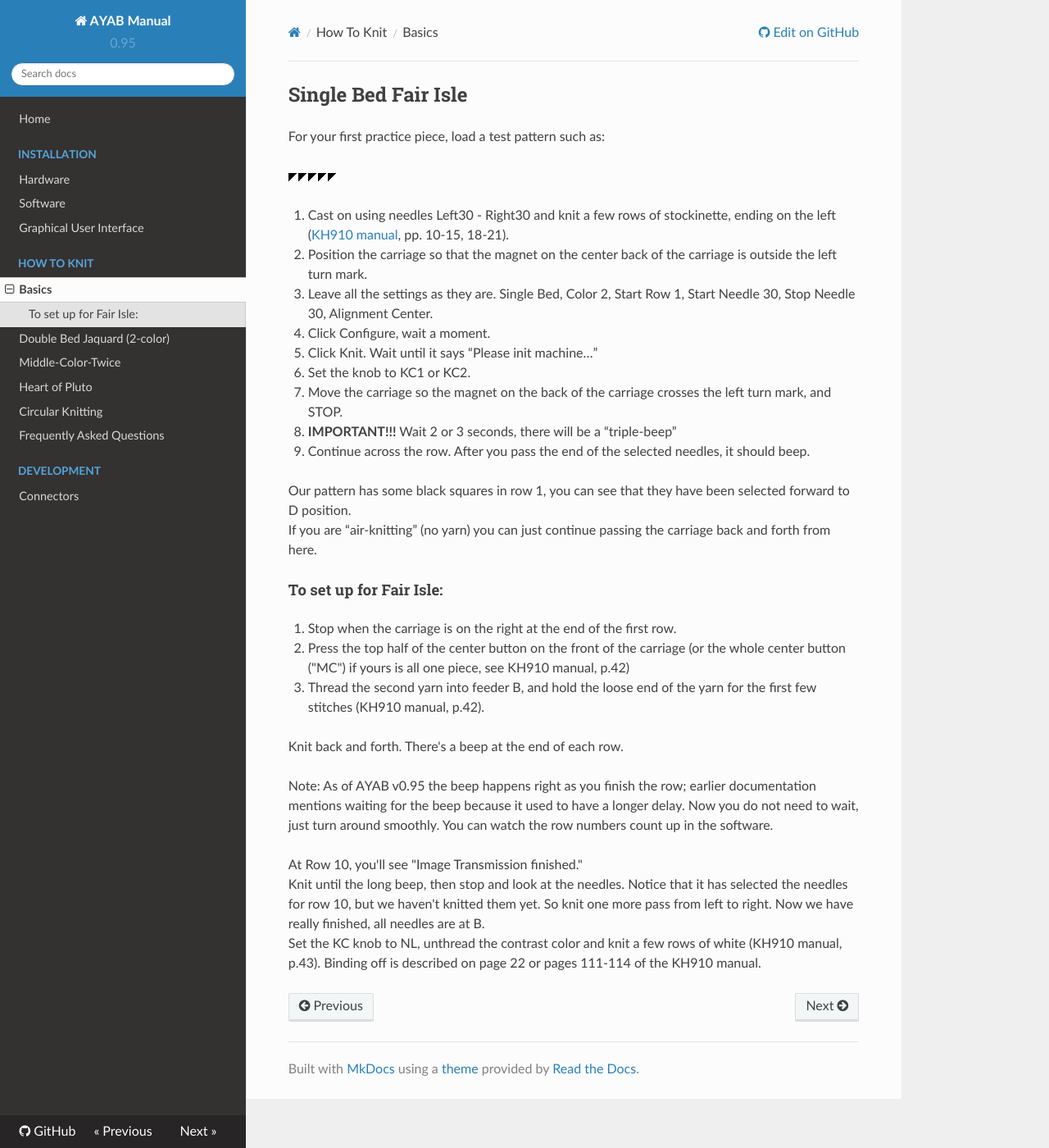
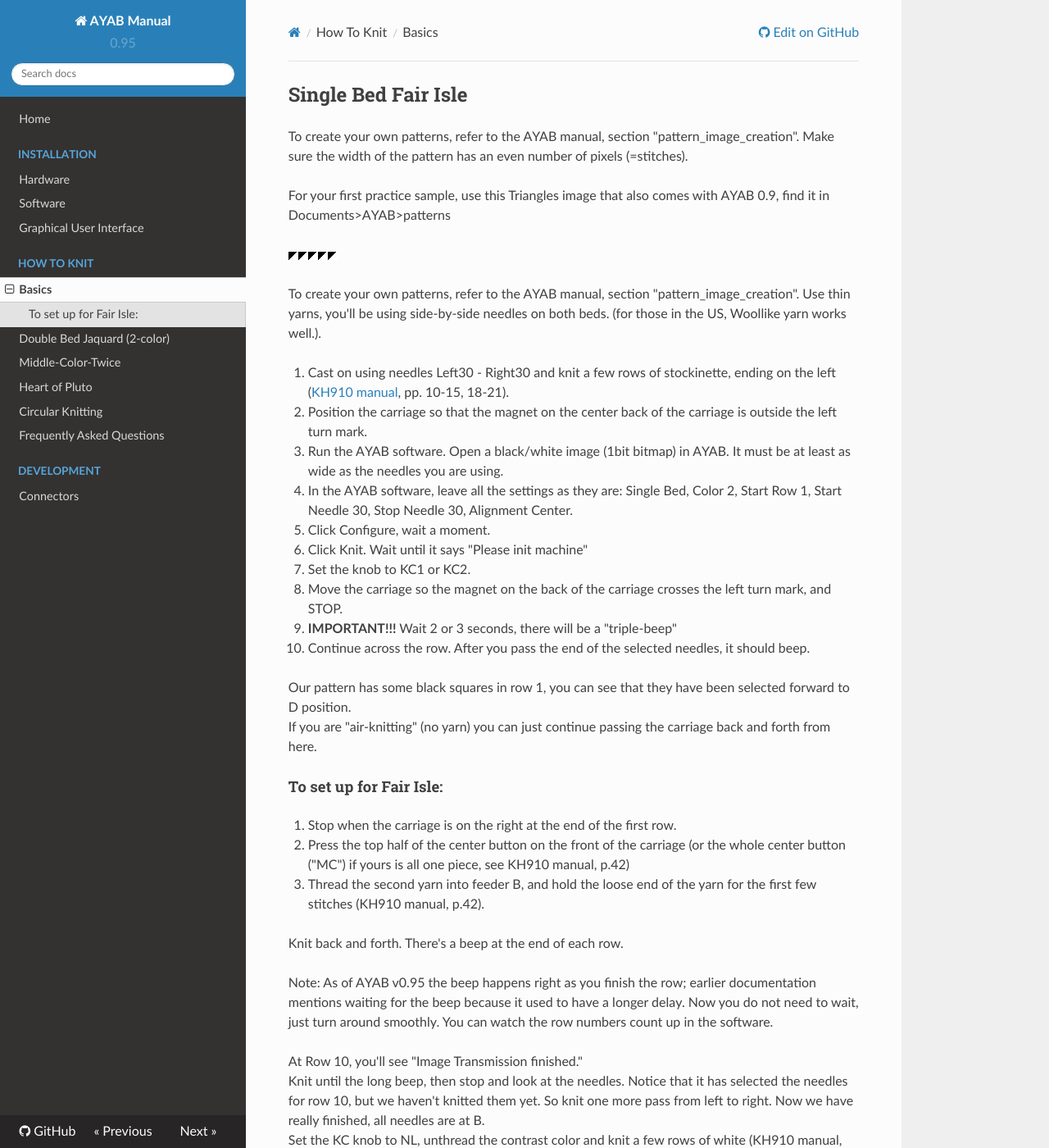
Before and after one commit to AllYarnsAreBeautiful/ayab-manual, an MkDocs documentation site: the page built from docs/how_to_knit/basics.md, in a window 1280 px wide and 1400 px high. Shown: the whole window at 82% size. Built offline with MkDocs 1.6.1, drawn with Linux system fonts in a browser that asks for light colours; nearby versions of some CDN libraries; some of the changed text lies outside the part shown.

Commit message:
Added instructions for creation of patterns using open source GIMP

```diff
--- a/docs/how_to_knit/basics.md
+++ b/docs/how_to_knit/basics.md
@@ -1,22 +1,35 @@
 
 ## Single Bed Fair Isle
-For your first practice piece, load a test pattern such as:
+
+To create your own patterns, refer to the AYAB manual, section "pattern_image_creation". Make sure the
+width of the pattern has an even number of pixels (=stitches).
+
+For your first practice sample, use this Triangles image that also comes with
+AYAB 0.9, find it in Documents>AYAB>patterns
 
 ![triangles_60x10.png](img/dbj_2-color/triangles_60x10.png)
+
+To create your own patterns, refer to the AYAB manual, section "pattern_image_creation".
+Use thin yarns, you'll be using side-by-side needles on both beds. (for those
+in the US, Woollike yarn works well.).
+
 
 1. Cast on using needles Left30 - Right30 and knit a few rows of stockinette, ending on the left
    ([KH910 manual](http://machineknittingetc.com/brother-kh910-user-guide.html), pp. 10-15, 18-21).
 2. Position the carriage so that the magnet on the center back of the carriage is outside the left turn mark.
-3. Leave all the settings as they are. Single Bed, Color 2, Start Row 1, Start Needle 30, Stop Needle 30, Alignment Center.
-4. Click Configure, wait a moment.
-5. Click Knit. Wait until it says “Please init machine…”
-6. Set the knob to KC1 or KC2.
-7. Move the carriage so the magnet on the back of the carriage crosses the left turn mark, and STOP.
-8. **IMPORTANT!!!** Wait 2 or 3 seconds, there will be a “triple-beep”
-9. Continue across the row. After you pass the end of the selected needles, it should beep.
+3. Run the AYAB software. Open a black/white image (1bit bitmap) in AYAB. It
+   must be at least as wide as the needles you are using.
+4. In the AYAB software, leave all the settings as they are:
+   Single Bed, Color 2, Start Row 1, Start Needle 30, Stop Needle 30, Alignment Center.
+5. Click Configure, wait a moment.
+6. Click Knit. Wait until it says "Please init machine"
+7. Set the knob to KC1 or KC2.
+8. Move the carriage so the magnet on the back of the carriage crosses the left turn mark, and STOP.
+9. **IMPORTANT!!!** Wait 2 or 3 seconds, there will be a "triple-beep"
+10. Continue across the row. After you pass the end of the selected needles, it should beep.
 
 Our pattern has some black squares in row 1, you can see that they have been selected forward to D position.
-If you are “air-knitting” (no yarn) you can just continue passing the carriage back and forth from here.
+If you are "air-knitting" (no yarn) you can just continue passing the carriage back and forth from here.
 
 ####To set up for Fair Isle:
 
@@ -32,3 +45,7 @@ At Row 10, you'll see "Image Transmission finished."
 Knit until the long beep, then stop and look at the needles. Notice that it has selected the needles for row 10, but we haven't knitted them yet. So knit one more pass from left to right. Now we have really finished, all needles are at B.
 Set the KC knob to NL, unthread the contrast color and knit a few rows of white (KH910 manual, p.43).
 Binding off is described on page 22 or pages 111-114 of the KH910 manual.
+
+
+This article was written by Adrienne and modified by [DerAndere](https://it-by-derandere.blogspot.com/p/blog-page_46.html)
+[Feel free to improve it!](https://github.com/AllYarnsAreBeautiful/ayab-manual)
```
Also changed, not shown: docs/how_to_knit/dbj_2-color.md (+9 -5 lines), docs/how_to_knit/pattern_image_creation.md (added, +39 -0 lines).
